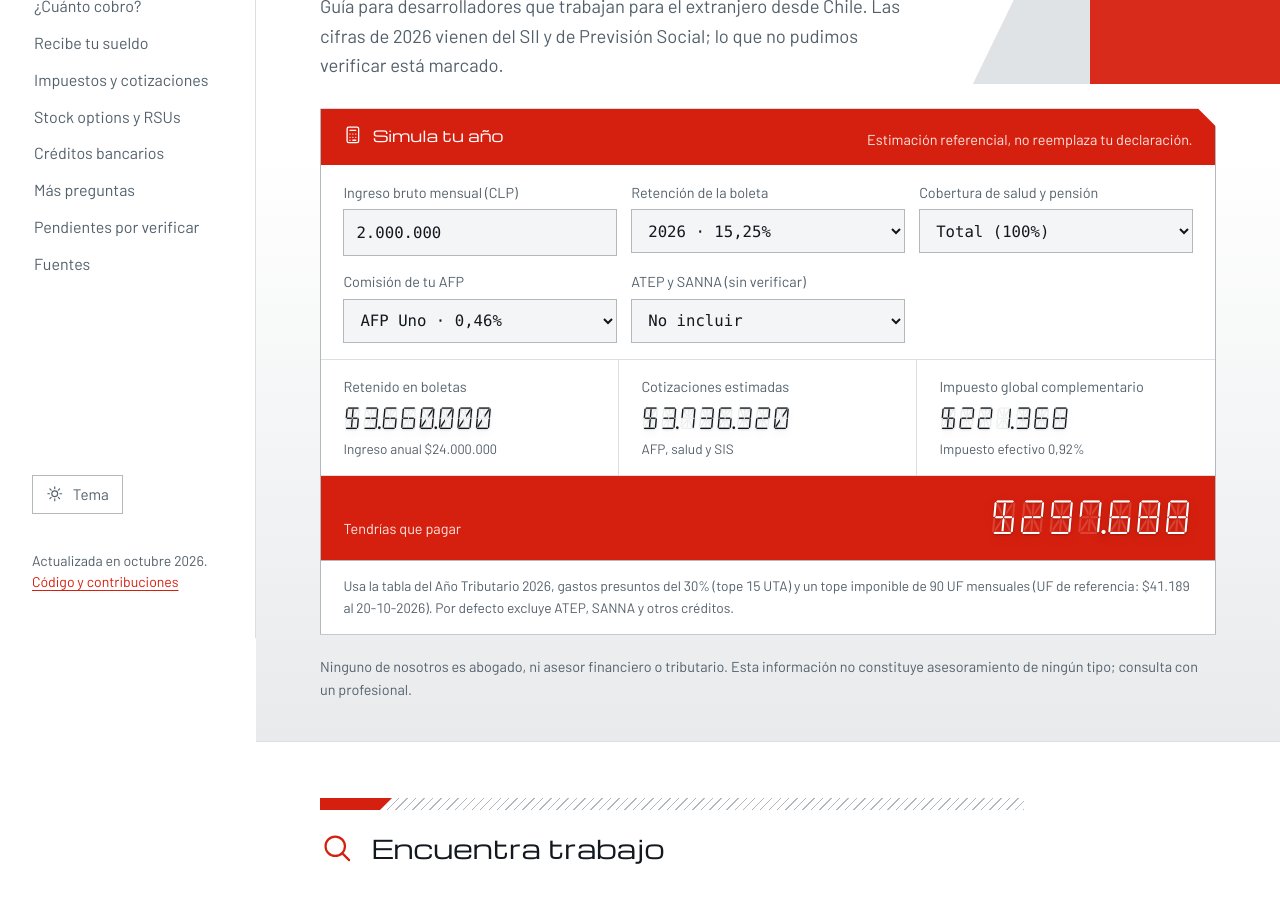
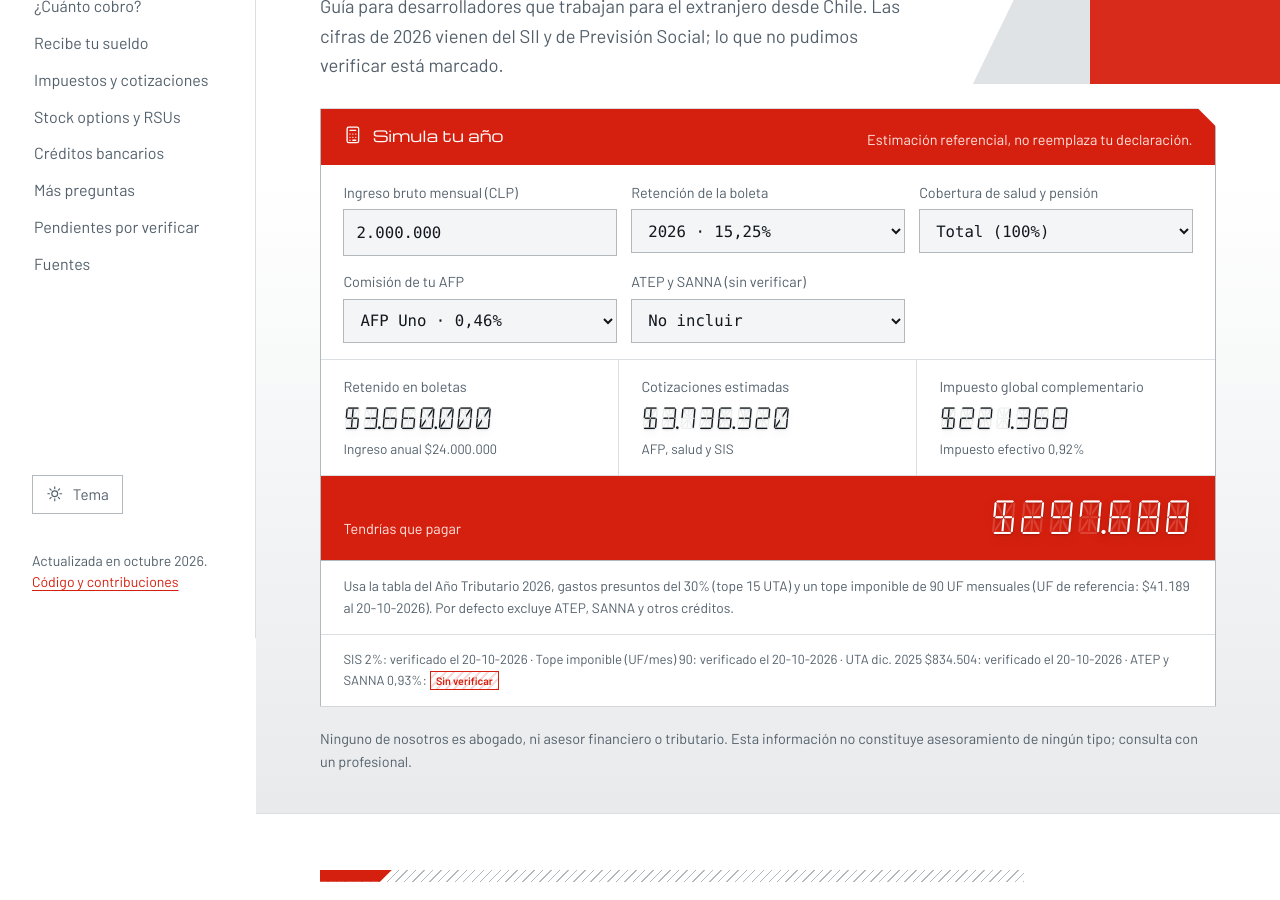
Before and after one commit to madkoding/remoto-desde-chile, a website with bundled scripts: page index.html in a window 1280 px wide. Shown: the part 162-1062 px from the top of the page. Built offline with nearby package versions, Linux system fonts and the light colour scheme.

Commit message:
feat: tasas versionadas en params.json, estado de verificación y prueba contra tax-cl
- params.json guarda SIS, ATEP/SANNA, tope y UTA con fecha y fuente
- El simulador muestra cuándo se verificó cada parámetro
- Workflow update-tasas para ajustar una tasa a mano; update-uf conserva el resto
- Prueba del IGC contra tax-cl en un rango de sueldos (devDependency)

Co-Authored-By: Claude Sonnet 5.5 <noreply@anthropic.com>
Claude-Session: https://claude.ai/code/session_01WyJukr5rh7bxpLupmgCVQh

```diff
--- a/assets/calc.js
+++ b/assets/calc.js
@@ -50,11 +50,30 @@ function render() {
   $("o-tasa").textContent = "Impuesto efectivo " + pct(r.anual ? r.impuesto / r.anual : 0);
 }
 
+// Estado de verificación de cada parámetro (fecha y fuente), tomado de params.json.
+function renderVerif(t) {
+  const el = $("o-verif");
+  if (!el) return;
+  const fmt = (d) => d.split("-").reverse().join("-");
+  const fila = (k, v) => {
+    const t_ = t[k];
+    if (!t_) return "";
+    const base = k === "sis" || k === "atep_sanna" ? pct(t_.valor) : k === "uta" ? clp.format(t_.valor) : String(t_.valor);
+    return `${t_.nombre} ${base}: ${t_.verificado ? "verificado el " + fmt(t_.verificado) : '<span class="unv">Sin verificar</span>'}`;
+  };
+  el.innerHTML = ["sis", "tope_uf_mensual", "uta", "atep_sanna"].map((k) => fila(k)).filter(Boolean).join(" · ");
+}
+
 // UF de referencia: la actualiza un workflow en assets/params.json; si falla, se usa el valor por defecto.
 fetch("assets/params.json", { cache: "no-cache" })
   .then((r) => (r.ok ? r.json() : null))
   .then((p) => {
     if (p && p.uf > 0) { params = { ...params, uf: p.uf }; }
+    const t = (p && p.tasas) || {};
+    const val = (k) => (t[k] && t[k].valor > 0 ? t[k].valor : undefined);
+    params = { ...params, ...(val("sis") && { sis: val("sis") }), ...(val("atep_sanna") && { atepSanna: val("atep_sanna") }),
+      ...(val("tope_uf_mensual") && { topeUf: val("tope_uf_mensual") }), ...(val("uta") && { uta: val("uta") }) };
+    renderVerif(t);
     const el = $("o-uf");
     if (el) el.textContent = clp.format(params.uf) + (p && p.fecha ? " al " + p.fecha.split("-").reverse().join("-") : "");
     render();
--- a/assets/params.json
+++ b/assets/params.json
@@ -1,5 +1,32 @@
 {
   "uf": 41189.24,
   "fecha": "2026-10-20",
-  "fuente": "mindicador.cl"
+  "fuente": "mindicador.cl",
+  "tasas": {
+    "sis": {
+      "nombre": "SIS",
+      "valor": 0.02,
+      "desde": "2026-07",
+      "verificado": "2026-10-20",
+      "fuente": "AFP Habitat (folleto ago. 2026) y Teced"
+    },
+    "atep_sanna": {
+      "nombre": "ATEP y SANNA",
+      "valor": 0.0093,
+      "verificado": null,
+      "fuente": "referencial (tax-cl); sin fuente oficial"
+    },
+    "tope_uf_mensual": {
+      "nombre": "Tope imponible (UF/mes)",
+      "valor": 90,
+      "verificado": "2026-10-20",
+      "fuente": "Superintendencia de Pensiones"
+    },
+    "uta": {
+      "nombre": "UTA dic. 2025",
+      "valor": 834504,
+      "verificado": "2026-10-20",
+      "fuente": "SII"
+    }
+  }
 }
--- a/assets/simulador.js
+++ b/assets/simulador.js
@@ -2,10 +2,11 @@
 // Parámetros: ver README.md ("Paga impuestos, salud y cotizaciones").
 // Tabla IGC: Año Tributario 2026 (UTA dic. 2025). Tope imponible: 90 UF mensuales.
 // La UF de referencia se actualiza en assets/params.json (workflow update-uf).
-export const DEFAULTS = { uf: 41189.24, uta: 834504 };
+// Valores por defecto; en el sitio se sobrescriben con assets/params.json (ver tasas allí, con fecha y fuente).
+export const SIS = 0.02; // vigente desde las remuneraciones de julio 2026
+export const ATEP_SANNA = 0.0093; // opcional; referencial (0,90% + 0,03%), sin verificar con fuente oficial
 export const TOPE_UF_MENSUAL = 90;
-export const SIS = 0.02; // vigente desde las remuneraciones de julio 2026
-export const ATEP_SANNA = 0.0093; // opcional; tasa referencial (0,90% + 0,03%), sin verificar con fuente oficial
+export const DEFAULTS = { uf: 41189.24, uta: 834504, sis: SIS, atepSanna: ATEP_SANNA, topeUf: TOPE_UF_MENSUAL };
 export const TRAMOS = [
   [13.5, 0, 0],
   [30, 0.04, 0.54],
@@ -25,15 +26,16 @@ export const igc = (base, uta = DEFAULTS.uta) => {
   return 0;
 };
 
-export function simular({ mensual, retencion, cobertura, comision, atep = false }, { uf, uta } = DEFAULTS) {
+export function simular({ mensual, retencion, cobertura, comision, atep = false }, params = DEFAULTS) {
+  const { uf, uta, sis: tasaSis, atepSanna, topeUf } = { ...DEFAULTS, ...params };
   const anual = mensual * 12;
   const retenido = anual * retencion;
-  const imponible = Math.min(anual * 0.8, TOPE_UF_MENSUAL * 12 * uf);
+  const imponible = Math.min(anual * 0.8, topeUf * 12 * uf);
   const base = imponible * cobertura;
   const afp = base * (0.1 + comision);
   const salud = base * 0.07;
-  const sis = imponible * SIS;
-  const extra = atep ? imponible * ATEP_SANNA : 0;
+  const sis = imponible * tasaSis;
+  const extra = atep ? imponible * atepSanna : 0;
   const cotizaciones = afp + salud + sis + extra;
   const gastos = Math.min(anual * 0.3, 15 * uta);
   const impuesto = igc(anual - gastos, uta);
--- a/assets/style.css
+++ b/assets/style.css
@@ -420,3 +420,6 @@ footer p { margin: 0.3rem 0; max-width: 62ch; }
   .theme { margin: 0 0 0 auto; padding: 0.4rem 0.55rem; align-self: center; }
   .theme span { display: none; }
 }
+
+.calc-verif { border-top: 1px solid var(--line); font-size: 0.82rem; }
+.calc-verif:empty { display: none; }
--- a/index.html
+++ b/index.html
@@ -97,6 +97,7 @@
           <div class="readout result" id="o-res-box"><dt id="o-res-label">Te devolverían</dt><dd id="o-res">$0</dd></div>
         </dl>
         <p class="calc-note">Usa la tabla del Año Tributario 2026, gastos presuntos del 30% (tope 15 UTA) y un tope imponible de 90 UF mensuales (UF de referencia: <span id="o-uf">$41.189</span>). Por defecto excluye ATEP, SANNA y otros créditos.</p>
+        <p class="calc-note calc-verif" id="o-verif" aria-label="Estado de verificación de los parámetros"></p>
       </section>
       <p class="disclaimer">Ninguno de nosotros es abogado, ni asesor financiero o tributario. Esta información no constituye asesoramiento de ningún tipo; consulta con un profesional.</p>
     </header>
```
Also changed, not shown: package.json (added, +7 -0 lines), tests/simulador.test.mjs (+23 -0 lines), .github/workflows/test.yml, .github/workflows/update-tasas.yml (added), .github/workflows/update-uf.yml, 3 other files.
